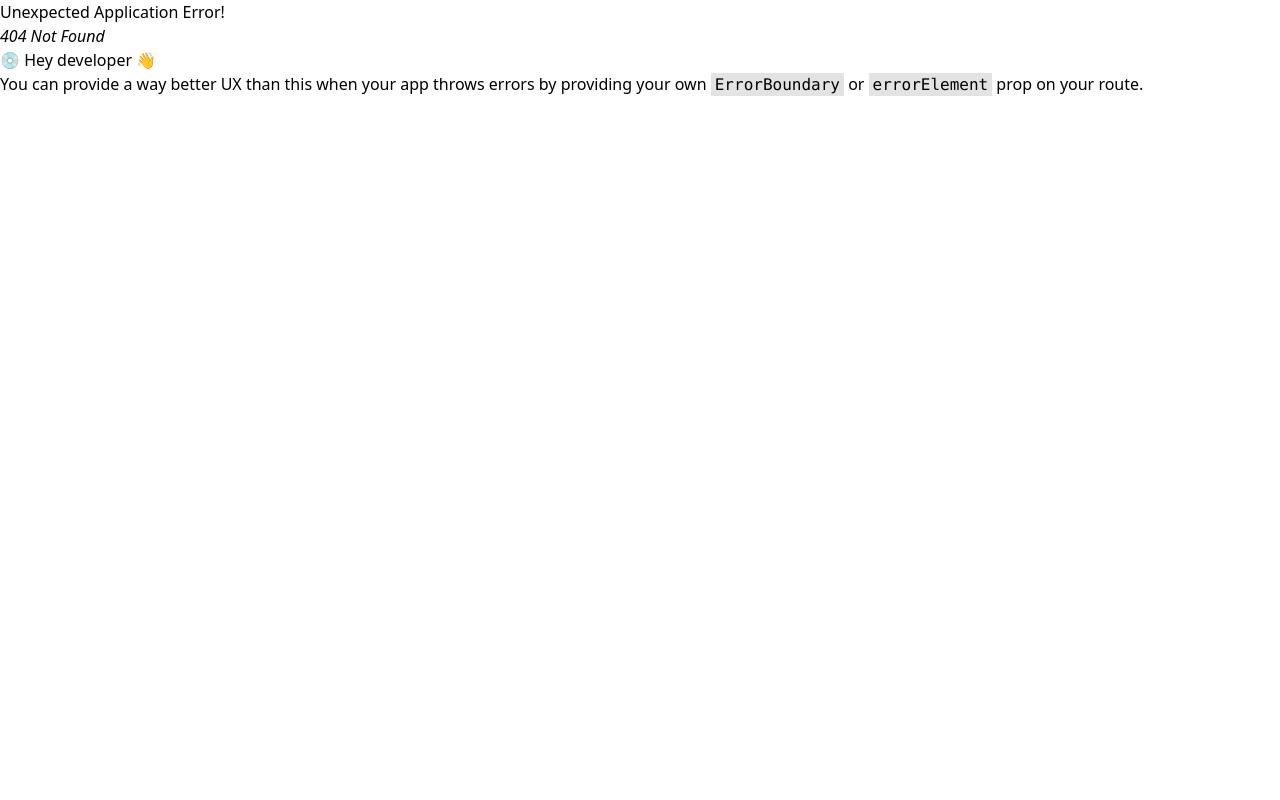
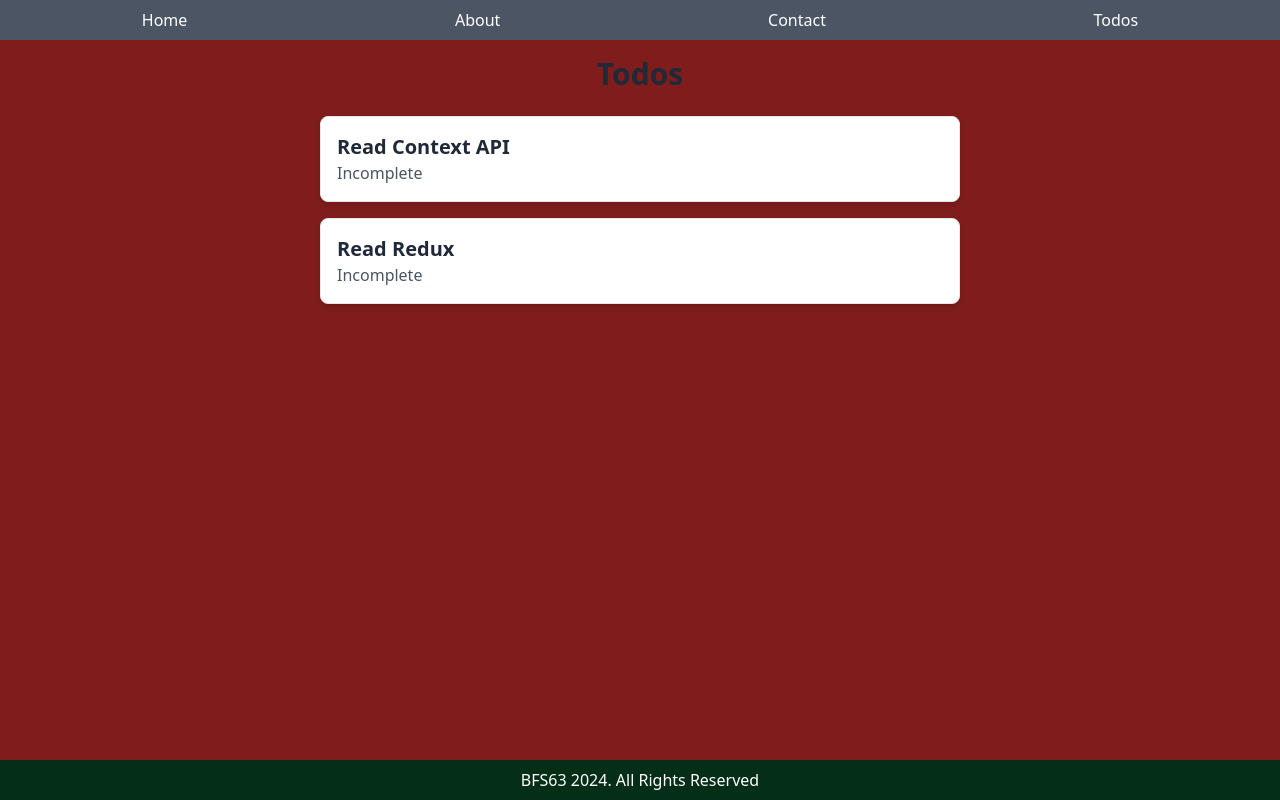
Before and after one commit to Oshinacharya1/bfs63frontend---personal, a React (Vite) app: page /todos in a window 1280 px wide. Before the commit this address had no page. Built offline with nearby package versions, Linux system fonts and the light colour scheme; data requests are answered from the project's data file.

Commit message:
displayed todos

```diff
--- a/db.json
+++ b/db.json
@@ -1,13 +1,6 @@
 {
-  "posts": [
-    { "id": "1", "title": "a title", "views": 100 },
-    { "id": "2", "title": "another title", "views": 200 }
-  ],
-  "comments": [
-    { "id": "1", "text": "a comment about post 1", "postId": "1" },
-    { "id": "2", "text": "another comment about post 1", "postId": "1" }
-  ],
-  "profile": {
-    "name": "typicode"
-  }
+  "todos": [
+    { "id": "1", "text": "Read Context API", "completed": false },
+    { "id": "2", "title": "Read Redux", "views": true }
+  ]
 }
--- a/src/components/navigation.tsx
+++ b/src/components/navigation.tsx
@@ -6,7 +6,7 @@ function Navigation() {
       <Link to="/">Home</Link>
       <Link to="/about">About</Link>
       <Link to="/contact">Contact</Link>
-      <Link to="/posts">Posts</Link>
+      <Link to="/todos">Todos</Link>
     </div>
   );
 }
--- a/src/components/posts.ui.tsx
+++ b/src/components/todos.ui.tsx
@@ -1,7 +1,7 @@
-import { useGetPostsQuery } from "../redux/api/posts";
+import { useGetTodosQuery } from "../redux/api/todos";
 
-function Posts() {
-  const { data, isLoading, error } = useGetPostsQuery();
+function Todos() {
+  const { data, isLoading, error } = useGetTodosQuery();
 
   if (isLoading)
     return (
@@ -12,29 +12,36 @@ function Posts() {
   if (error)
     return (
       <div className="flex items-center justify-center h-screen text-red-500">
-        Error loading posts.
+        Error loading todos.
       </div>
     );
 
   return (
     <div className="max-w-2xl mx-auto p-4">
       <h1 className="text-3xl font-bold text-center text-gray-800 mb-6">
-        Posts
+        Todos
       </h1>
       <div className="space-y-4">
-        {data?.map((post) => (
+        {data?.map((todo) => (
           <div
-            key={post.id}
+            key={todo.id}
             className="p-4 bg-white shadow-md rounded-lg border border-gray-200 hover:shadow-lg transition-shadow"
           >
             <h2 className="text-xl font-semibold text-gray-800">
-              {post.title}
+              {todo.text || todo.title || "Untitled Todo"}
             </h2>
-            <p className="text-gray-600">Views: {post.views}</p>
+            <p
+              className={`text-gray-600 ${
+                todo.completed ? "line-through" : ""
+              }`}
+            >
+              {todo.completed ? "Completed" : "Incomplete"}
+            </p>
           </div>
         ))}
       </div>
     </div>
   );
 }
-export default Posts;
+
+export default Todos;
--- a/src/redux/api/posts.ts
+++ /dev/null
@@ -1,12 +0,0 @@
-import { createApi, fetchBaseQuery } from "@reduxjs/toolkit/query/react";
-import { IPost } from "../../types/posts";
-export const postsApi = createApi({
-  reducerPath: "postsApi",
-  baseQuery: fetchBaseQuery({ baseUrl: "http://localhost:3000/" }),
-  endpoints: (builder) => ({
-    getPosts: builder.query<IPost[], void>({
-      query: () => "posts",
-    }),
-  }),
-});
-export const { useGetPostsQuery } = postsApi;
--- /dev/null
+++ b/src/redux/api/todos.ts
@@ -0,0 +1,12 @@
+import { createApi, fetchBaseQuery } from "@reduxjs/toolkit/query/react";
+import { ITodo } from "../../types/todos";
+export const todosApi = createApi({
+  reducerPath: "todosApi",
+  baseQuery: fetchBaseQuery({ baseUrl: "http://localhost:3000/" }),
+  endpoints: (builder) => ({
+    getTodos: builder.query<ITodo[], void>({
+      query: () => "todos",
+    }),
+  }),
+});
+export const { useGetTodosQuery } = todosApi;
--- a/src/redux/store.ts
+++ b/src/redux/store.ts
@@ -1,11 +1,12 @@
 import { configureStore } from "@reduxjs/toolkit";
-import { postsApi } from "./api/posts";
+import { todosApi } from "./api/todos";
+
 export const store = configureStore({
   reducer: {
-    [postsApi.reducerPath]: postsApi.reducer,
+    [todosApi.reducerPath]: todosApi.reducer,
   },
   middleware: (getDefaultMiddleware) =>
-    getDefaultMiddleware().concat(postsApi.middleware),
+    getDefaultMiddleware().concat(todosApi.middleware),
 });
 // Infer the `RootState` and `AppDispatch` types from the store itself
 export type RootState = ReturnType<typeof store.getState>;
--- a/src/routes/routes.tsx
+++ b/src/routes/routes.tsx
@@ -4,7 +4,7 @@ import Contact from "../pages/contact";
 import About from "../pages/about";
 import Navigation from "../components/navigation";
 import Footer from "../components/footer";
-import Posts from "../components/posts.ui";
+import Todos from "../components/todos.ui";
 
 export const router = createBrowserRouter([
   {
@@ -32,8 +32,8 @@ export const router = createBrowserRouter([
         element: <About />,
       },
       {
-        path: "/posts",
-        element: <Posts />,
+        path: "/todos",
+        element: <Todos />,
       },
     ],
   },
--- a/src/types/posts.ts
+++ /dev/null
@@ -1,5 +0,0 @@
-export interface IPost {
-  id: string;
-  title: number;
-  views: number;
-}
--- /dev/null
+++ b/src/types/todos.ts
@@ -0,0 +1,6 @@
+export interface ITodo {
+  id: string;
+  text: string;
+  completed: boolean;
+  title: string;
+}
```
